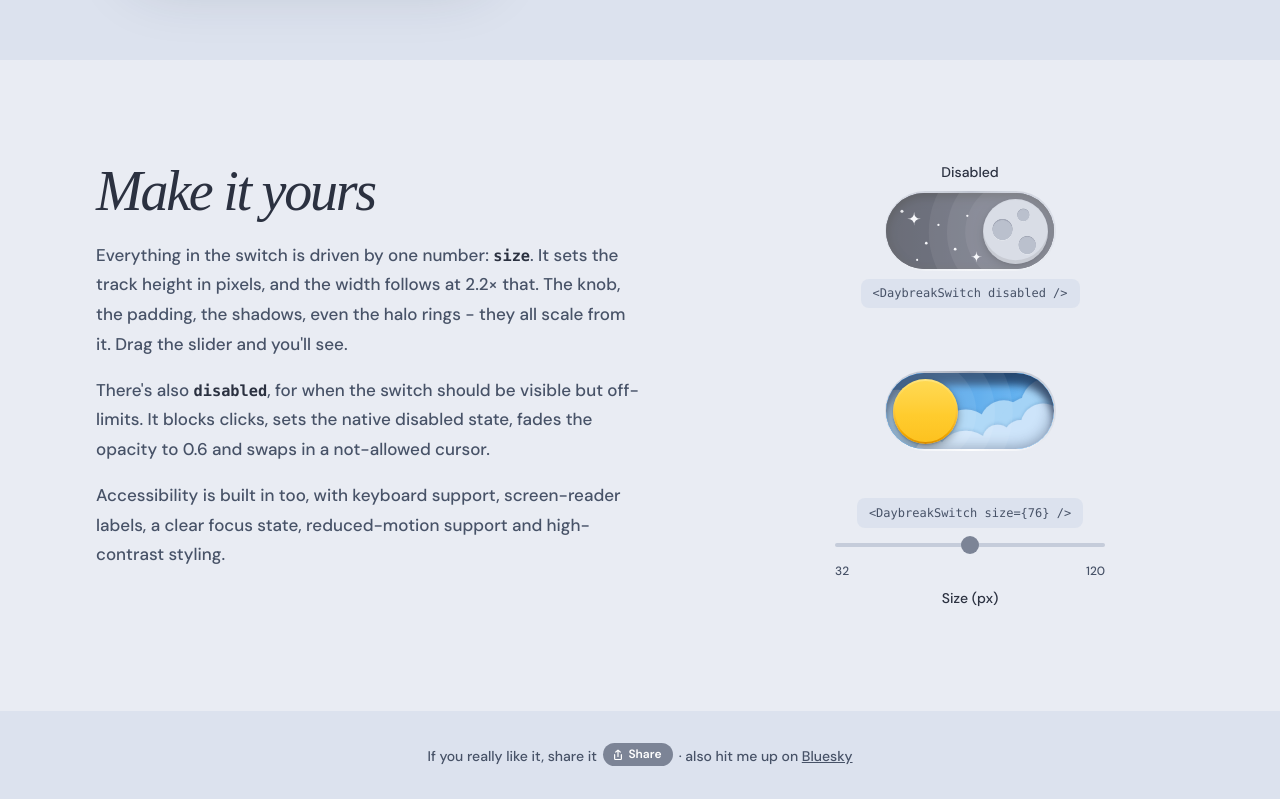
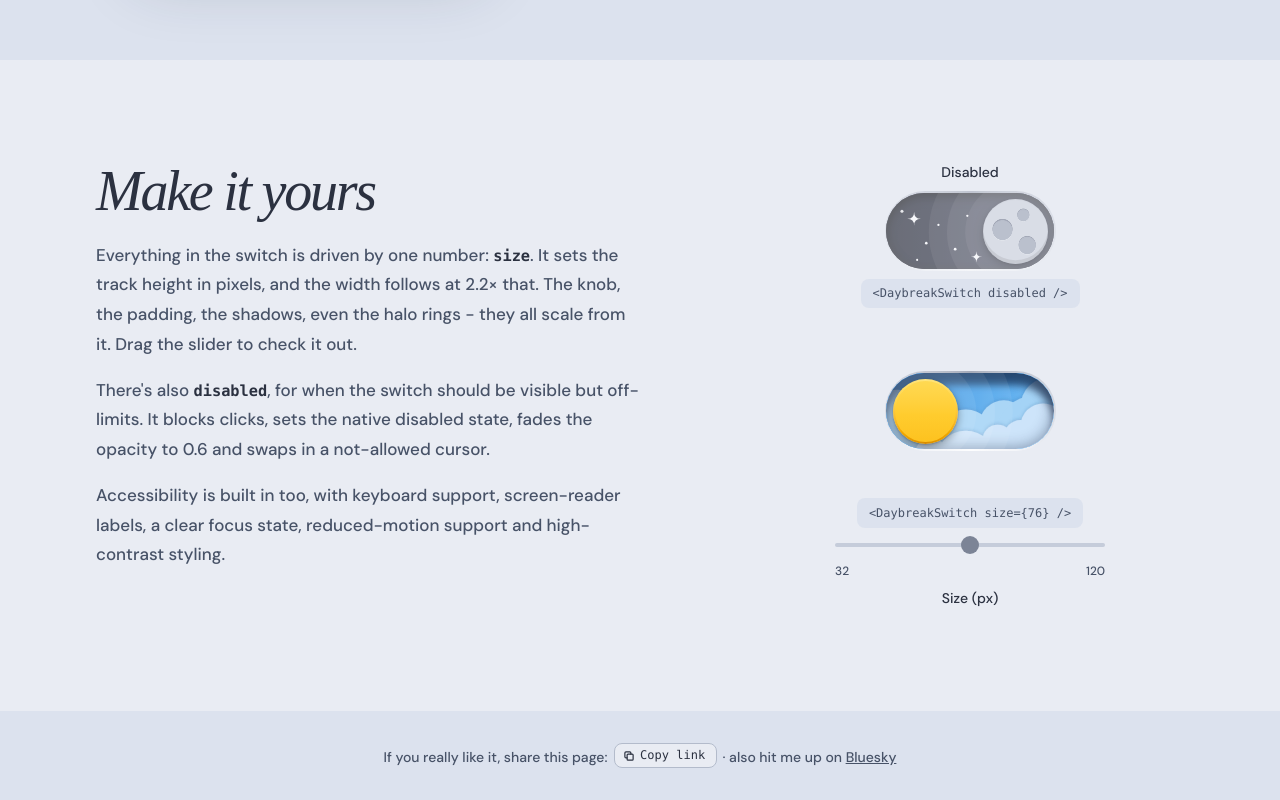
Before and after one commit to james-gulland/daybreak-switch, a React (Vite) app: page / in a window 1280 px wide. Shown: the part 1395-2195 px from the top of the page. Built offline with nearby package versions, Linux system fonts and the light colour scheme; a web font is replaced by a local one.

Commit message:
Feat: Add small footer

```diff
--- a/src/components/Footer/Footer.css
+++ b/src/components/Footer/Footer.css
@@ -16,24 +16,25 @@
   text-decoration: underline;
 }
 
-.site-footer__share {
+.site-footer__copy {
   display: inline-flex;
   align-items: center;
-  gap: 0.3rem;
+  gap: 0.35rem;
   margin-inline: 0.15rem;
-  padding: 0.2rem 0.7rem 0.2rem 0.55rem;
-  border: 0;
-  border-radius: 999px;
-  background: var(--control-color-thumb);
-  color: var(--color-white);
+  padding: 0.2rem 0.65rem 0.2rem 0.5rem;
+  border: 1px solid var(--control-color-border);
+  border-radius: 0.5rem;
+  background: var(--page-color-background);
+  color: var(--page-color-heading);
   font: inherit;
+  font-family: ui-monospace, SFMono-Regular, Menlo, Monaco, Consolas, monospace;
   font-size: 0.75rem;
-  font-weight: 600;
+  font-weight: 500;
   line-height: 1.4;
   cursor: pointer;
 }
 
-.site-footer__share svg {
+.site-footer__copy svg {
   overflow: visible;
   fill: none;
   stroke: currentColor;
@@ -42,15 +43,16 @@
   stroke-linejoin: round;
 }
 
-.site-footer__share:hover {
-  background: var(--control-color-thumb-hover);
+.site-footer__copy:hover {
+  border-color: var(--control-color-border-hover);
+  background: var(--control-color-track);
 }
 
-.site-footer__share:focus {
+.site-footer__copy:focus {
   outline: none;
 }
 
-.site-footer__share:focus-visible {
+.site-footer__copy:focus-visible {
   box-shadow:
     0 0 0 0.1875rem var(--page-color-section),
     0 0 0 0.3125rem var(--focus-color-ring);
--- a/src/components/Footer/Footer.tsx
+++ b/src/components/Footer/Footer.tsx
@@ -1,41 +1,30 @@
 import { useRef, useState } from "react";
 import "./Footer.css";
 
-const SHARE_TITLE = "daybreak - a day/night switch for React";
-const SHARE_TEXT = "A purely CSS-driven day/night switch for React.";
 const SHARE_URL = "https://james-gulland.github.io/daybreak-switch/";
 
 export function Footer() {
   const [copied, setCopied] = useState(false);
   const copiedTimer = useRef(0);
 
-  async function share() {
-    try {
-      if (navigator.share) {
-        await navigator.share({ title: SHARE_TITLE, text: SHARE_TEXT, url: SHARE_URL });
-        return;
-      }
-    } catch (error) {
-      if (error instanceof DOMException && error.name === "AbortError") return;
-    }
-
+  async function copyLink() {
     try {
       await navigator.clipboard.writeText(SHARE_URL);
       setCopied(true);
       window.clearTimeout(copiedTimer.current);
       copiedTimer.current = window.setTimeout(() => setCopied(false), 2000);
     } catch {
-      window.open(SHARE_URL, "_blank", "noopener,noreferrer");
+      // Clipboard access can fail in older browsers or without a secure context.
     }
   }
 
   return (
     <footer className="site-footer">
       <p>
-        If you really like it, share it{" "}
-        <button type="button" className="site-footer__share" onClick={share}>
-          <ShareIcon />
-          {copied ? "Copied!" : "Share"}
+        If you really like it, share this page:{" "}
+        <button type="button" className="site-footer__copy" onClick={copyLink}>
+          {copied ? <CheckIcon /> : <CopyIcon />}
+          {copied ? "Copied!" : "Copy link"}
         </button>
         {" · "}
         also hit me up on{" "}
@@ -47,11 +36,19 @@ export function Footer() {
   );
 }
 
-function ShareIcon() {
+function CopyIcon() {
   return (
     <svg viewBox="0 0 16 16" width="12" height="12" aria-hidden="true">
-      <path d="M8 1.5v8.5M5 4l3-2.5L11 4" />
-      <path d="M3.5 7.5v5.5a1 1 0 0 0 1 1h7a1 1 0 0 0 1-1V7.5" />
+      <rect x="5.5" y="5.5" width="8" height="8" rx="1.25" />
+      <path d="M10.5 5.5V4A1.5 1.5 0 0 0 9 2.5H4A1.5 1.5 0 0 0 2.5 4v5A1.5 1.5 0 0 0 4 10.5h1.5" />
     </svg>
   );
 }
+
+function CheckIcon() {
+  return (
+    <svg viewBox="0 0 16 16" width="12" height="12" aria-hidden="true">
+      <path d="m3.5 8.5 3 3 6-6" />
+    </svg>
+  );
+}
--- a/src/components/Playground/Playground.tsx
+++ b/src/components/Playground/Playground.tsx
@@ -17,7 +17,7 @@ export function Playground() {
           <p>
             Everything in the switch is driven by one number: <code>size</code>. It sets the track
             height in pixels, and the width follows at 2.2× that. The knob, the padding, the
-            shadows, even the halo rings - they all scale from it. Drag the slider and you'll see.
+            shadows, even the halo rings - they all scale from it. Drag the slider to check it out.
           </p>
           <p>
             There's also <code>disabled</code>, for when the switch should be visible but
```
